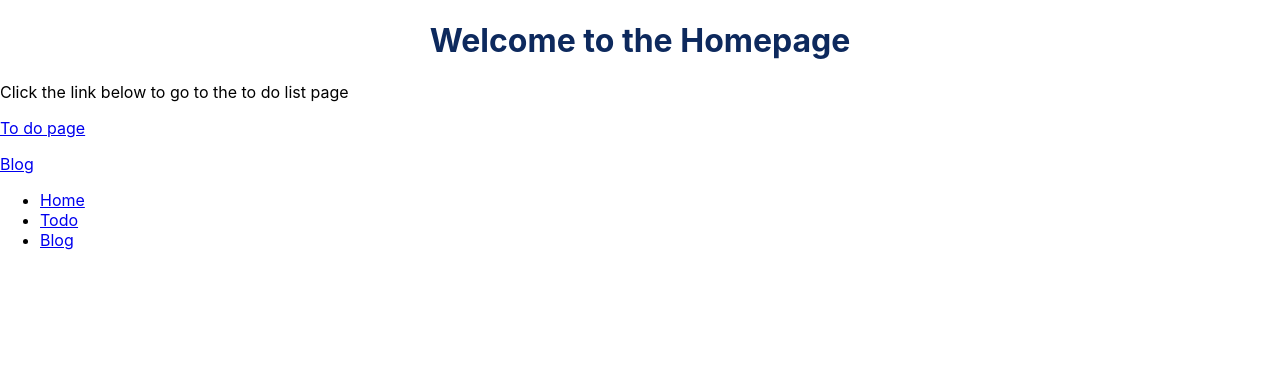
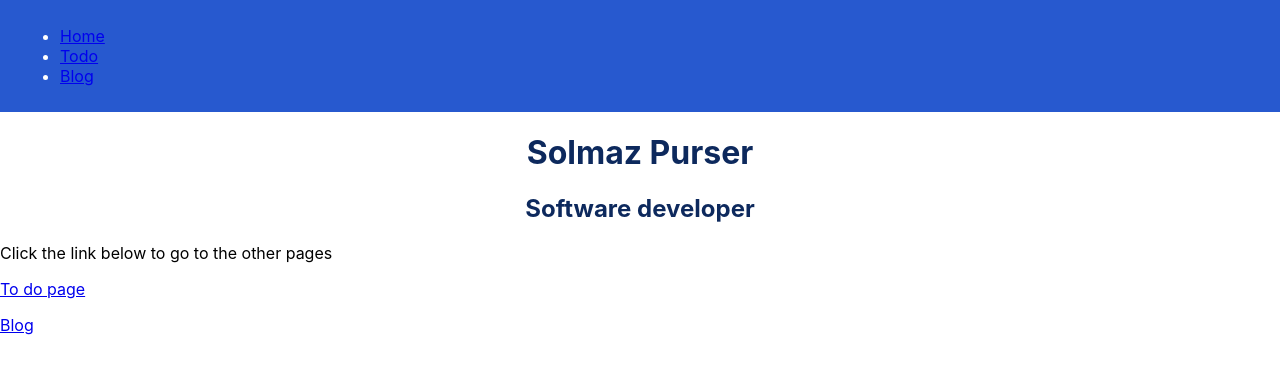
Before and after one commit to bookloversolmaz/django-website-react, a React (Create React App) app in the folder frontend/: page / in a window 1280 px wide. Shown: the top 374 px of the page. Built offline with nearby package versions, Linux system fonts and the light colour scheme.

Commit message:
Reworking home page

```diff
--- a/frontend/src/components/app/App.js
+++ b/frontend/src/components/app/App.js
@@ -12,13 +12,12 @@ import Header from '../header/header.js';
 const App = () => {
   return (
     <div className="App">
+      <Header />
         <Routes>
           <Route path="/" element={<Home />} />
           <Route path="/todo" element={<Todo />} />
           <Route path="/blog" element={<Blog />} />
         </Routes>
-        <Header />
-        {/* Other components or content */}
     </div>
   );
 };
--- a/frontend/src/components/home/home.js
+++ b/frontend/src/components/home/home.js
@@ -4,8 +4,10 @@ import { Link } from 'react-router-dom';
 function Home() {
   return (
       <div>
-        <h1>Welcome to the Homepage</h1>
-        <p>Click the link below to go to the to do list page</p>
+        <h1>Solmaz Purser</h1>
+        <h2>Software developer</h2>
+        <p>Click the link below to go to the other pages</p>
+        {/* Link to software projects, drop down to to do list. Add tic tac toe */}
         <Link to="/todo">To do page</Link>
         <p><Link to="/blog">Blog </Link></p>
       </div>
--- a/frontend/src/index.css
+++ b/frontend/src/index.css
@@ -17,8 +17,13 @@ h1 {
   text-align: center;
 }
 
-.header {
-  background-color: #a4c991;
+h2 {
+  color: rgb(13, 41, 93);
+  text-align: center;
+}
+
+header {
+  background-color: #2759cf;
   padding: 10px 20px;
   color: white;
   display: flex;
```
Also changed, not shown: 1 other file (tests, documents, lock files or other folders).
